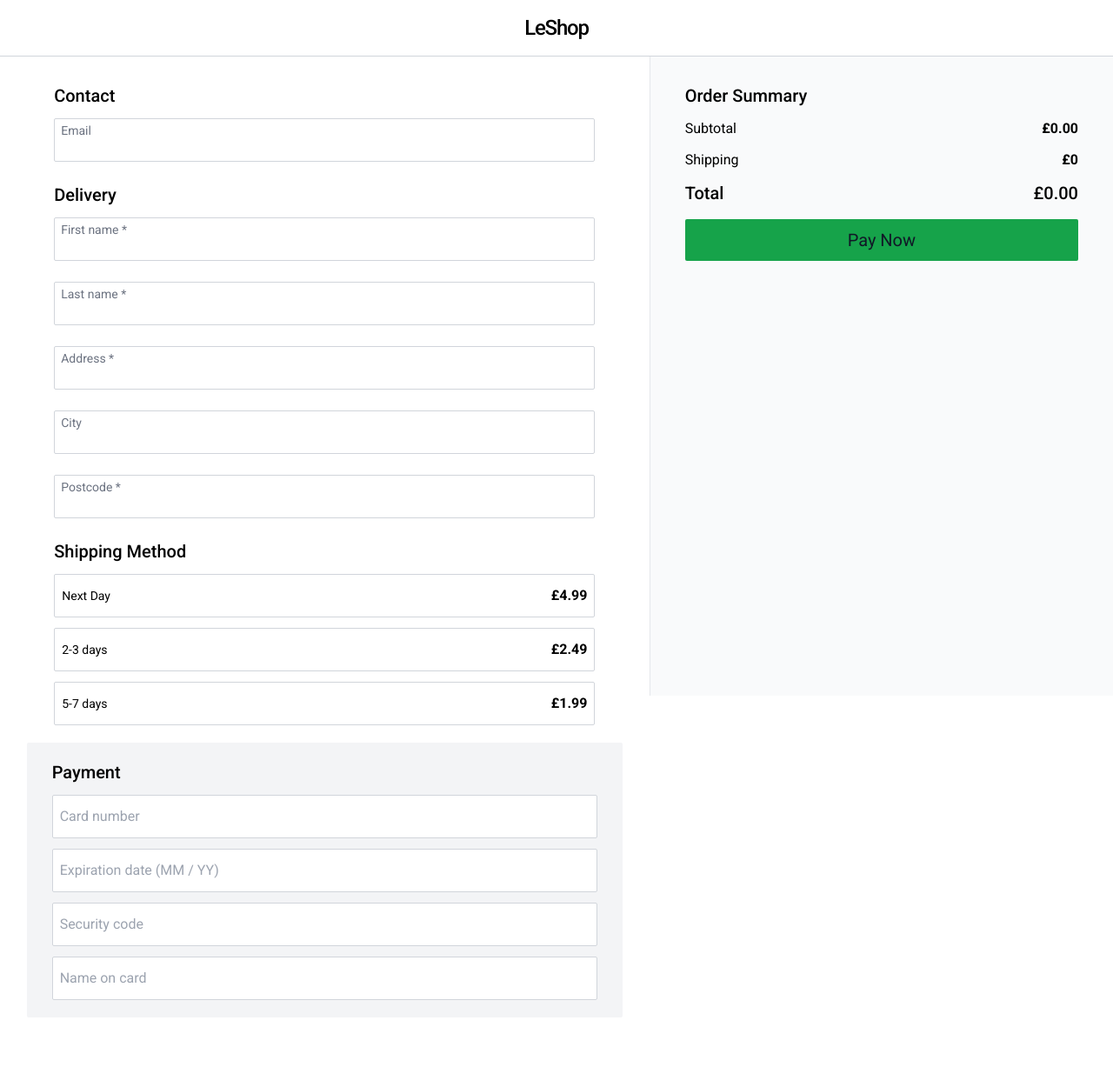
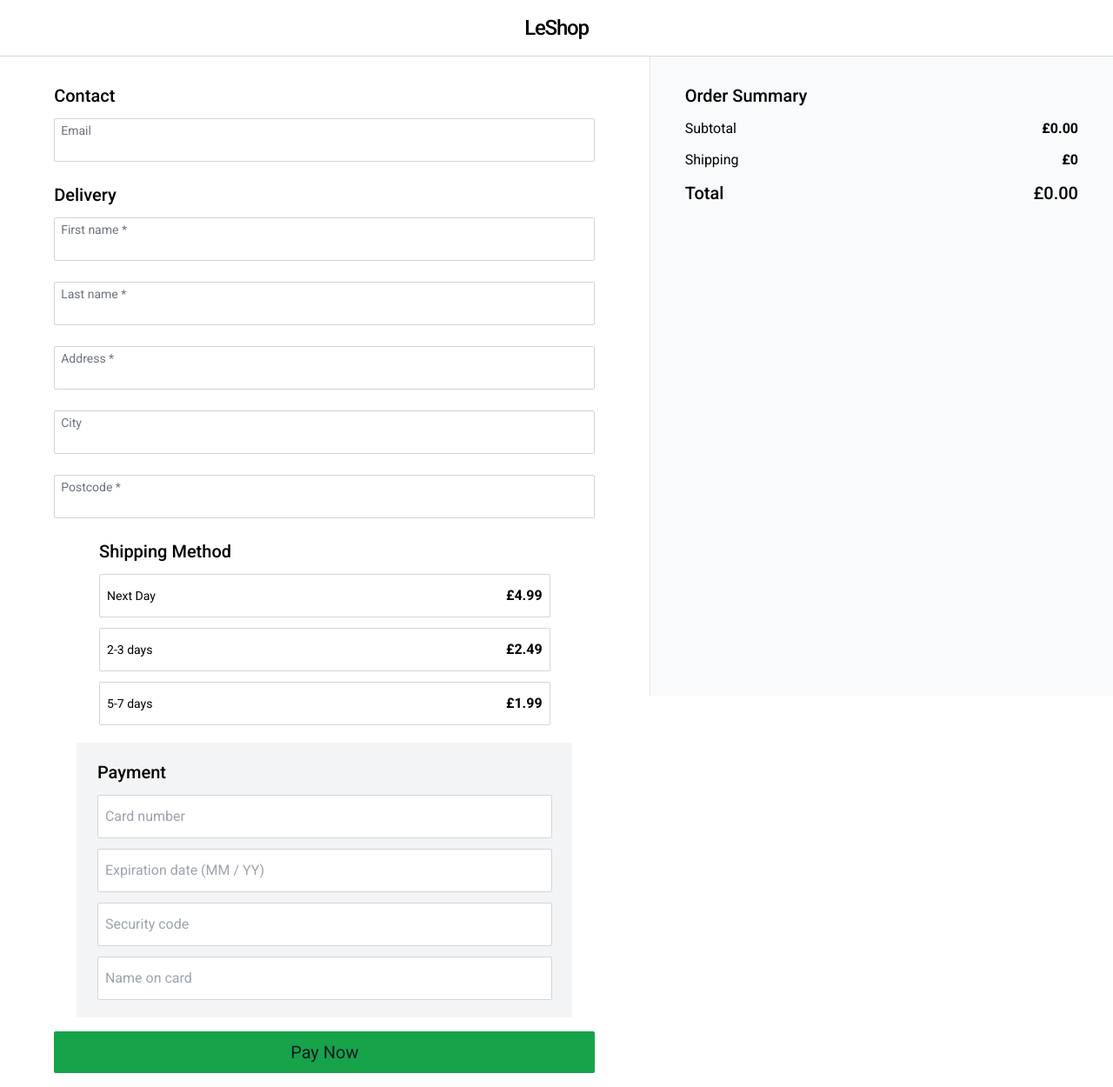
Before and after one commit to nadrojb/ecom-store-react-typescript, a React (Vite) app: page /checkout in a window 1280 px wide. Shown: the whole page at 87% size. Before the commit the page ends 1170 px from the top, so only its background shows below. Built offline with nearby package versions, Linux system fonts and the light colour scheme.

Commit message:
moved form tags so that that form can be submitted properlyy

```diff
--- a/src/Pages/Checkout/index.tsx
+++ b/src/Pages/Checkout/index.tsx
@@ -8,7 +8,7 @@ function Checkout() {
   const [shippingPrice, setShippingPrice] = useState(0);
   const [shippingOption, setShippingOption] = useState("");
   const [invalidEmail, setInvalidEmail] = useState("");
-
+  const [emailVerificationStatus, setEmailVerificationStatus] = useState(false);
 
   const totalPrice = subTotal + shippingPrice;
 
@@ -22,7 +22,6 @@ function Checkout() {
     validateEmail(value);
   }
 
-
   function validateEmail(email: string) {
     if (
       email &&
@@ -31,8 +30,18 @@ function Checkout() {
       )
     ) {
       setInvalidEmail("border-red-500 bg-red-50");
+      setEmailVerificationStatus(false);
     } else {
-      setInvalidEmail("");
+      setInvalidEmail("border-green-500 bg-green-50");
+      setEmailVerificationStatus(true);
+    }
+  }
+
+  function handlePaymentSubmission() {
+    if (emailVerificationStatus) {
+      console.log("payment success");
+    } else {
+      console.log("failed");
     }
   }
 
@@ -64,7 +73,8 @@ function Checkout() {
             <div>
               <h2 className="text-xl font-medium">Delivery</h2>
 
-              <input required
+              <input
+                required
                 className="w-full border border-gray-300  pt-5 pb-1 px-2 mt-3 rounded-sm"
                 type="text"
               />
@@ -76,7 +86,8 @@ function Checkout() {
               </label>
             </div>
             <div>
-              <input required
+              <input
+                required
                 className="w-full border border-gray-300  pt-5 pb-1 px-2 rounded-sm "
                 type="text"
               />
@@ -88,7 +99,8 @@ function Checkout() {
               </label>
             </div>
             <div>
-              <input required
+              <input
+                required
                 className="w-full border border-gray-300  pt-5 pb-1 px-2 rounded-sm "
                 type="text"
               />
@@ -100,7 +112,8 @@ function Checkout() {
               </label>
             </div>
             <div>
-              <input required
+              <input
+                required
                 className="w-full border border-gray-300  pt-5 pb-1 px-2  rounded-sm"
                 type="text"
               />
@@ -112,7 +125,8 @@ function Checkout() {
               </label>
             </div>
             <div>
-              <input required
+              <input
+                required
                 className="w-full border border-gray-300  pt-5 pb-1 px-2 rounded-sm "
                 type="text"
               />
@@ -123,7 +137,6 @@ function Checkout() {
                 Postcode *
               </label>
             </div>
-          </form>
             <div className="w-10/12 mx-auto">
               <h2 className="text-xl font-medium">Shipping Method</h2>
               <button
@@ -199,6 +212,13 @@ function Checkout() {
                 </div>
               </div>
             </div>
+            <input
+              onSubmit={handlePaymentSubmission}
+              type="submit"
+              value={"Pay Now"}
+              className="w-full text-center text-gray-900 text-xl bg-green-600 rounded-sm h-12 my-4 "
+            />
+          </form>
         </div>
         <section className="mb-20 w-10/12 mx-auto lg:w-5/12 lg:bg-gray-50 lg:h-screen lg:px-10 lg:border-l lg:fixed right-0 top-0 overflow-scroll">
           <h2 className="text-xl font-medium lg:pt-24">Order Summary</h2>
@@ -226,13 +246,7 @@ function Checkout() {
             <h2 className="text-xl font-medium">Total</h2>
             <h2 className="text-xl font-medium">£{FormatPrice(totalPrice)}</h2>
           </div>
-          <div>
-            <input
-              type="submit"
-              value={"Pay Now"}
-              className="w-full text-center text-gray-900 text-xl bg-green-600 rounded-sm h-12 my-4 "
-            />
-          </div>
+          <div></div>
         </section>
       </section>
     </>
```
Lines whose indentation alone changed are shown as unchanged.
